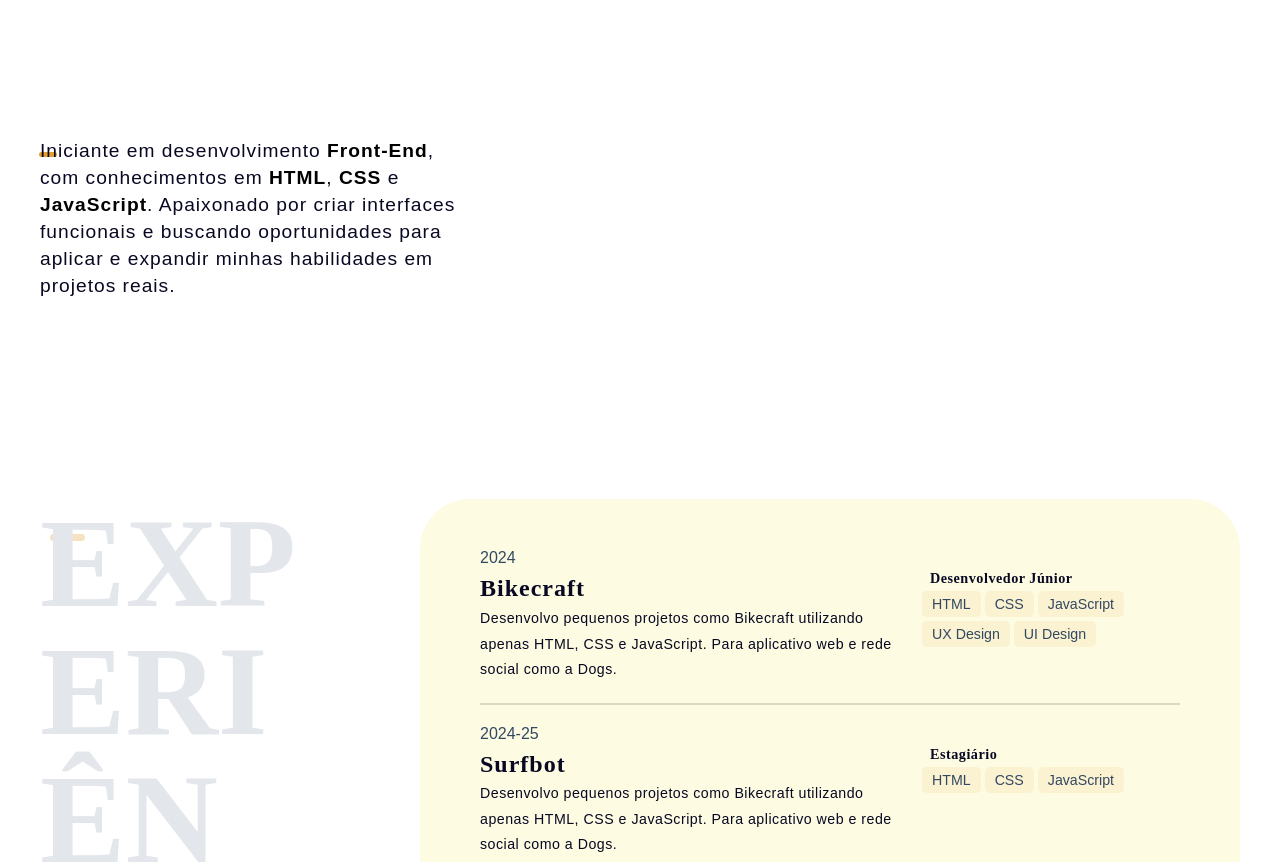
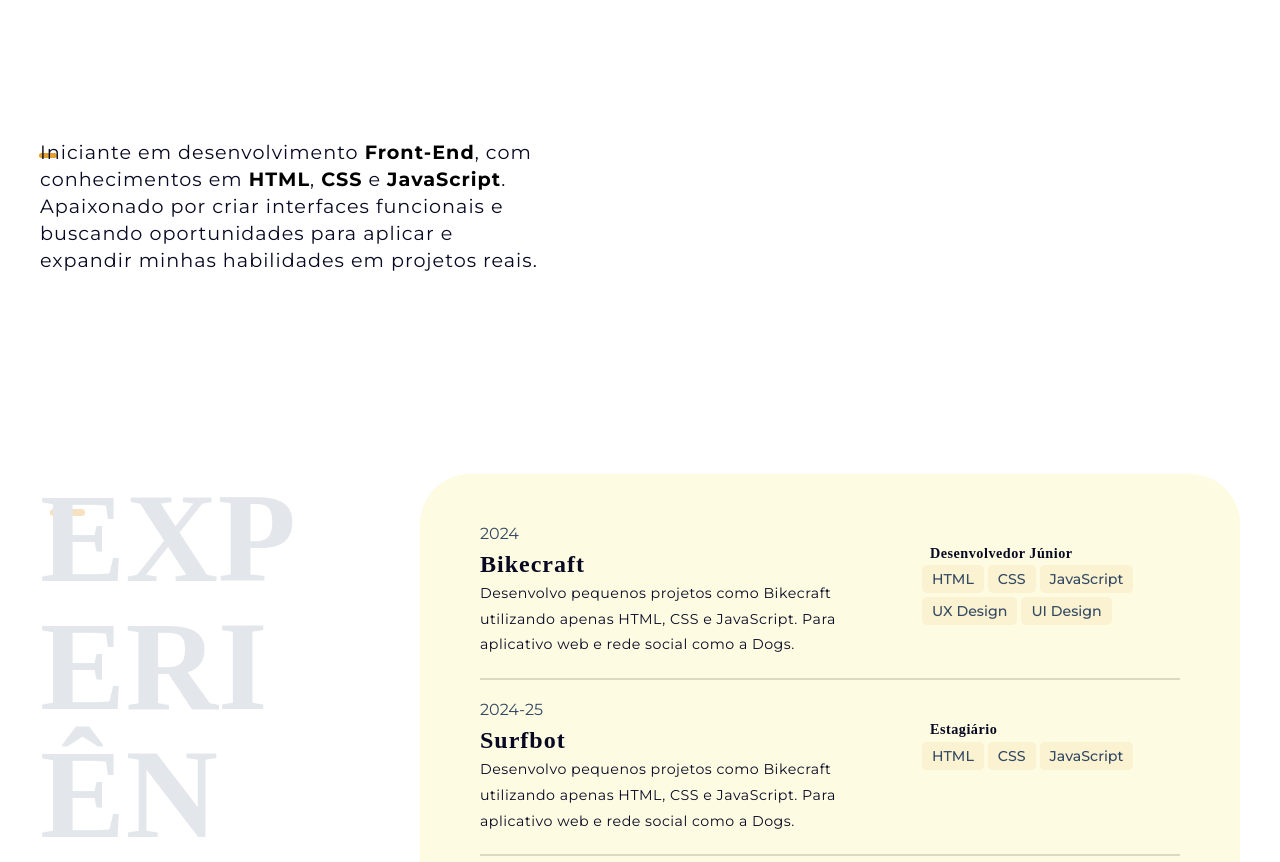
Before and after one commit to IngeniumCode/curriculumvitae.github.io, a plain HTML site: page index.html in a window 1280 px wide. Shown: the part 740-1602 px from the top of the page. Drawn offline with Linux system fonts and the light colour scheme.

Commit message:
variações de fonts

```diff
--- a/css/global.css
+++ b/css/global.css
@@ -1,6 +1,16 @@
+@font-face {
+  font-family: "trajan-pro";
+  src: url("/trajan-pro/TrajanPro-Bold.otf") format("opentype"),
+    url("/trajan-pro/TrajanPro-Regular.ttf") format("truetype");
+  font-weight: normal;
+  font-style: normal;
+}
+body {
+  font-family: "trajan-pro", sans-serif;
+}
 body {
   margin: 0px;
-  font-family: "Montserrat",Arial, Helvetica, sans-serif;
+  font-family: "Montserrat", Arial, Helvetica, sans-serif;
   color: #080822;
 }
 
@@ -45,7 +55,7 @@ img {
   max-width: 4.5ch;
 }
 
-@media(max-width:1150px) {
+@media (max-width: 1150px) {
   .subtitulo {
     font-size: 3rem;
     text-transform: capitalize;
--- a/index.html
+++ b/index.html
@@ -7,6 +7,10 @@
     <meta name="description" content="Desenvolvedor Front End & UX/UI Design Localizado no Rio De Janeiro">
     <link rel="stylesheet" href="./css/style.min.css">
     <link rel="icon" href="./favicon.svg" type="image/svg+xml">
+
+    <link rel="preconnect" href="https://fonts.googleapis.com">
+    <link rel="preconnect" href="https://fonts.gstatic.com" crossorigin>
+    <link href="https://fonts.googleapis.com/css2?family=Fira+Sans:ital,wght@0,100;0,200;0,300;0,400;0,500;0,600;0,700;0,800;0,900;1,100;1,200;1,300;1,400;1,500;1,600;1,700;1,800;1,900&family=Montserrat:ital,wght@0,100..900;1,100..900&display=swap" rel="stylesheet">
     <title>Curriculum Vitae</title>
 </head>
 
```
Also changed, not shown: trajan-pro/TrajanPro-Bold.otf (added), trajan-pro/TrajanPro-Regular.ttf (added).
